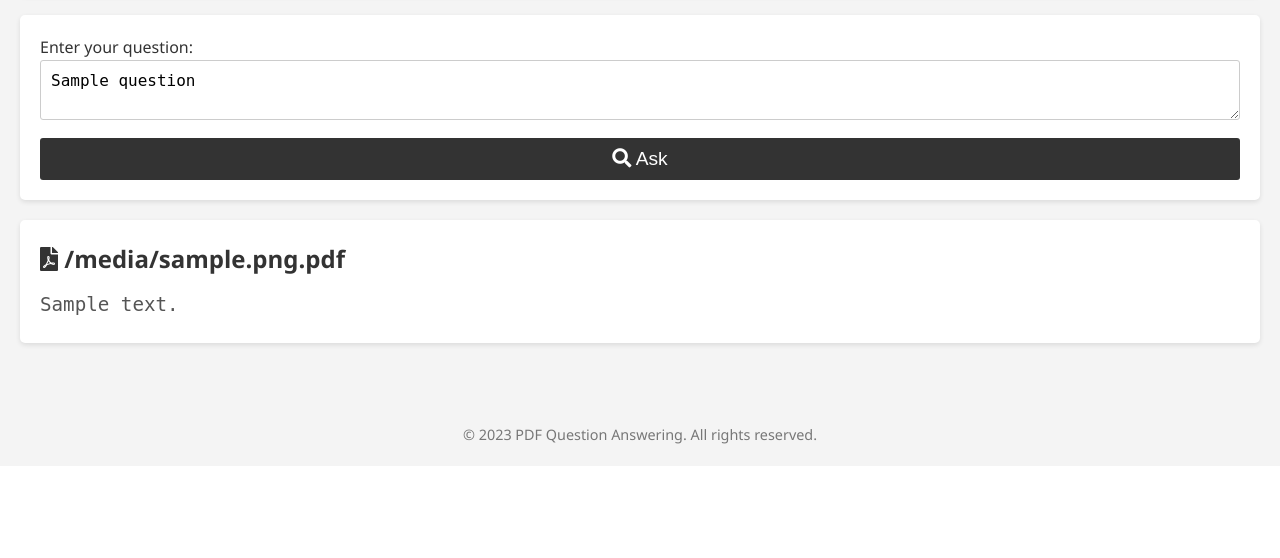
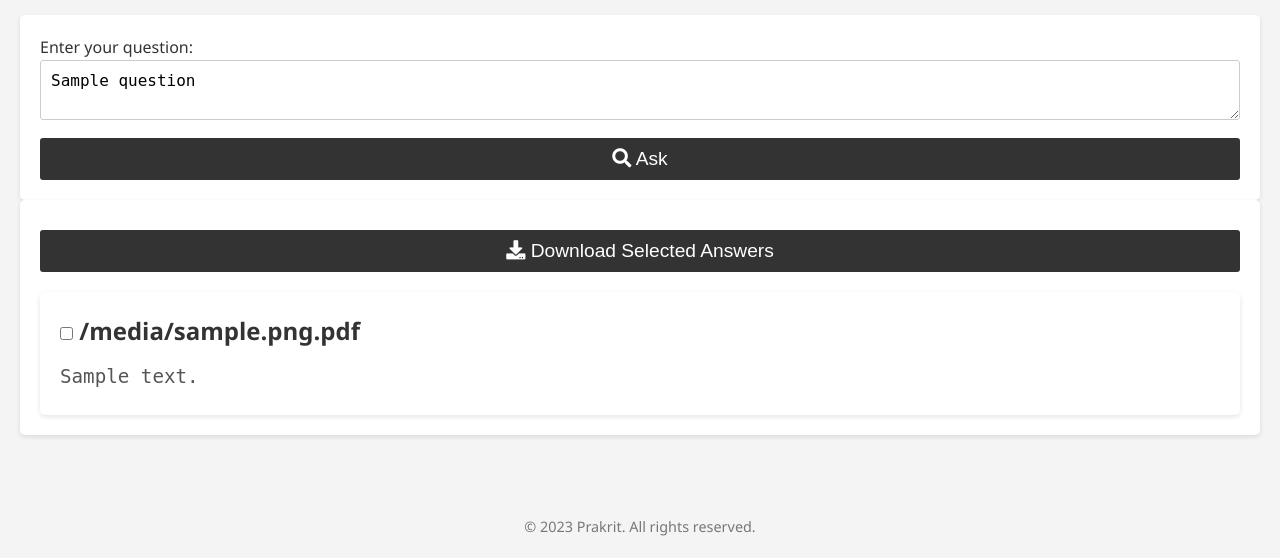
Before and after one commit to prakrit338/AI-resume, a Flask app: template templates/index.html in a window 1280 px wide. Shown: the part 342-900 px from the top of the page. Before the commit the page ends 786 px from the top, so only its background shows below. Run offline with Flask 3, Linux system fonts and the light colour scheme; the template is opened without the code that fills it: most values are stand-ins (such as "Sample title", 1, 10 or a date in 2020).

Commit message:
Downloadable

```diff
--- a/app.py
+++ b/app.py
@@ -1,5 +1,5 @@
 import os
-from flask import Flask, render_template, request, redirect, url_for
+from flask import Flask, render_template, request, redirect, url_for, send_file
 from PyPDF2 import PdfReader
 from langchain.text_splitter import RecursiveCharacterTextSplitter
 from langchain_google_genai import GoogleGenerativeAIEmbeddings
@@ -10,6 +10,8 @@ from langchain.chains.question_answering import load_qa_chain
 from langchain.prompts import PromptTemplate
 from dotenv import load_dotenv
 from flaskext.markdown import Markdown
+from docx import Document
+from io import BytesIO
 
 load_dotenv()
 os.getenv("GOOGLE_API_KEY")
@@ -41,13 +43,14 @@ def get_vector_store(text_chunks, file_name):
 def get_conversational_chain():
     prompt_template = """ The given information is about resume of a person. Be specific and answer the question based on the information provided. If no information is found return "No information found". Be crisp and give answer.
 
-Context:
-{context}
+    Context:
+    {context}
 
-Question:
-{question}
+    Question:
+    {question}
 
-Answer:"""
+    Answer:"""
+
     model = ChatGoogleGenerativeAI(model="gemini-pro", temperature=0.5)
     prompt = PromptTemplate(template=prompt_template, input_variables=["context", "question"])
     chain = load_qa_chain(model, chain_type="stuff", prompt=prompt)
@@ -56,7 +59,10 @@ Answer:"""
 def user_input(user_question, file_name):
     embeddings = GoogleGenerativeAIEmbeddings(model="models/embedding-001")
     new_db = FAISS.load_local(f"faiss_index_{file_name}", embeddings, allow_dangerous_deserialization=True)
-    docs = new_db.similarity_search(user_question)
+    if user_question is None:
+        docs = []  # If no question is provided, use an empty list of docs
+    else:
+        docs = new_db.similarity_search(user_question)
     chain = get_conversational_chain()
     response = chain({"input_documents": docs, "question": user_question}, return_only_outputs=True)
     return response["output_text"]
@@ -85,5 +91,27 @@ def process_pdfs():
         os.makedirs(PDF_FOLDER_PATH)
     return redirect(url_for("index"))
 
+@app.route("/download_answers", methods=["POST"])
+def download_answers():
+    selected_answers = request.form.getlist("selected_answers")
+    document = Document()
+
+    for file_name in selected_answers:
+        answer = request.form.get(f"answer-{file_name}")
+        if answer:
+            document.add_heading(f"{file_name}.pdf", level=0)
+            document.add_paragraph(answer)
+
+    file_stream = BytesIO()
+    document.save(file_stream)
+    file_stream.seek(0)
+
+    return send_file(
+        file_stream,
+        as_attachment=True,
+        download_name="selected_answers.docx",
+        mimetype="application/vnd.openxmlformats-officedocument.wordprocessingml.document"
+    )
+
 if __name__ == "__main__":
     app.run(debug=True)
--- a/templates/index.html
+++ b/templates/index.html
@@ -35,18 +35,22 @@
                 </form>
             </div>
             {% if answers %}
-                {% for file_name, answer in answers %}
+                <form id="download-form" method="post" action="{{ url_for('download_answers') }}">
+                    <button type="submit" id="download-btn"><i class="fas fa-download"></i> Download Selected Answers</button>
+                    {% for file_name, answer in answers %}
                     <div class="answer">
-                        <h2><i class="fas fa-file-pdf"></i> {{ file_name }}.pdf</h2>
+                        <h2><input type="checkbox" name="selected_answers" value="{{ file_name }}"> {{ file_name }}.pdf</h2>
                         <pre>{{ answer | markdown }}</pre>
+                        <input type="hidden" name="answer-{{ file_name }}" value="{{ answer }}">
                     </div>
-                {% endfor %}
-            {% endif %}
+                    {% endfor %}
+                </form>
+                {% endif %}
         </div>
     </main>
     <footer>
         <div class="container">
-            <p>&copy; 2023 PDF Question Answering. All rights reserved.</p>
+            <p>&copy; 2023 Prakrit. All rights reserved.</p>
         </div>
     </footer>
     <script>
```
Also changed, not shown: static/css/styles.css (+1 -11 lines), 1 other file.
